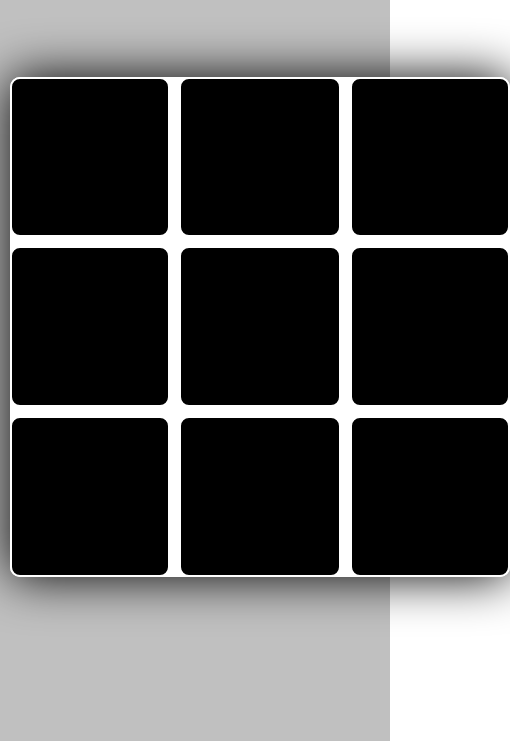
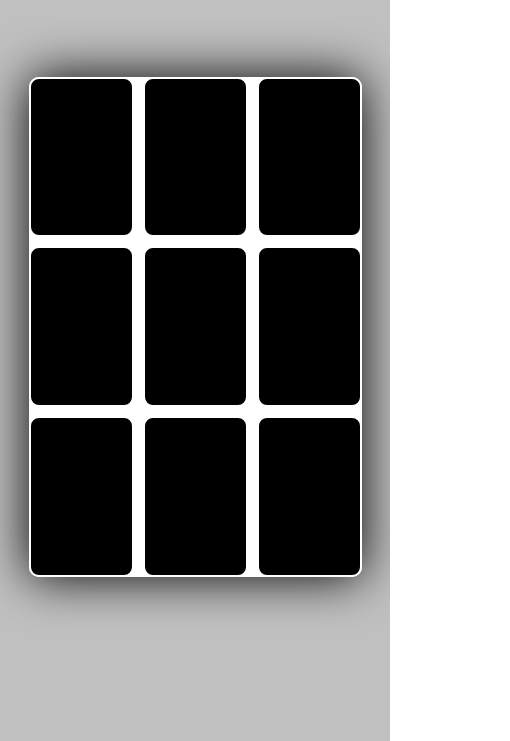
Before and after one commit to RITURAJKUKMAR/Tic-tac-teo, a plain HTML site: page index.html in a window 390 px wide. Shown: the part 103-844 px from the top of the page, 510 px wide, since content can reach past the window. Drawn offline with Linux system fonts and the light colour scheme.

Commit message:
Add files via upload

```diff
--- a/style.css
+++ b/style.css
@@ -126,5 +126,7 @@ p{
     }
     .conteiner .boxs{
         margin: 80px 10px 0 10px;
+        width: 333px;
+        grid-template-columns: 105px 105px 105px;
     }
 }
```
